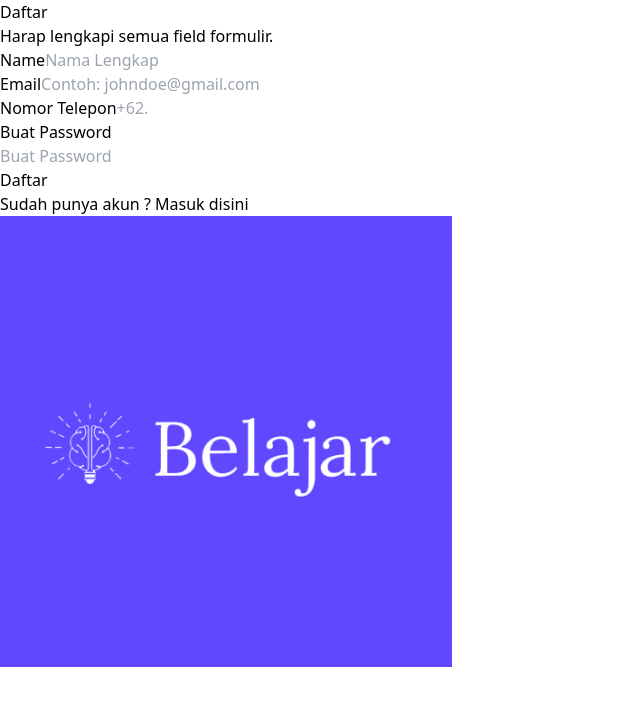
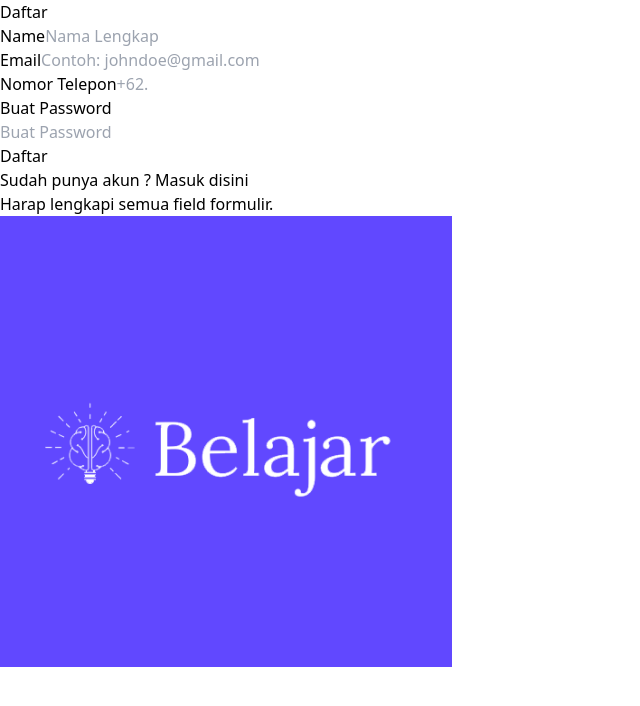
Before and after one commit to rizkyjackbar/fe_binar_final_project, a React (Vite) app: page /register in a window 1280 px wide. Both pictures are taken after a click on the button "Daftar". Shown: the top 706 px of the page, without its empty margins (0-640 px from the left). Built offline with nearby package versions, Linux system fonts and the light colour scheme.

Commit message:
benerin pesan error user :rizzzz

```diff
--- a/src/component/CardCategory.jsx
+++ b/src/component/CardCategory.jsx
@@ -1,7 +1,7 @@
 const CardCategory = ({ link, img, label }) => {
   return (
     <span className="">
-      <a href={link} className=" flex items-center flex-col gap-4 text-center">
+      <a href={link} className="flex items-center flex-col gap-4 text-center mx-2">
         <img src={img} className="w-40 h-[6.25rem] rounded-3xl object-cover" />
         <label>{label}</label>
       </a>
--- a/src/page/Home.jsx
+++ b/src/page/Home.jsx
@@ -3,7 +3,7 @@ import {
   CardCourse,
   ButtonBuy,
   Button,
-  Navbar,
+  MainNavbar,
 } from "../component";
 import { hero, PM, UIUX, WEB, AND, DS, IOS } from "../assets";
 import { useEffect, useState } from "react";
@@ -20,7 +20,7 @@ const Home = () => {
       colorBf: "#E8F1FF",
       textColor: "black",
       text: "All",
-      classes: "rounded-2xl px-5 py-1",
+      classes: "rounded-2xl px-5 mx-2",
       query: "",
     },
     {
@@ -28,7 +28,7 @@ const Home = () => {
       colorBf: "#E8F1FF",
       textColor: "black",
       text: "Data Science",
-      classes: "rounded-2xl px-5 py-1",
+      classes: "rounded-2xl px-5 mx-2",
       query: "Data Science",
     },
     {
@@ -36,7 +36,7 @@ const Home = () => {
       colorBf: "#E8F1FF",
       textColor: "black",
       text: "Android Development",
-      classes: "rounded-2xl px-5 py-1",
+      classes: "rounded-2xl px-5 py-1 mx-2",
       query: "Android",
     },
     {
@@ -44,7 +44,7 @@ const Home = () => {
       colorBf: "#E8F1FF",
       textColor: "black",
       text: "Web Development",
-      classes: "rounded-2xl px-5 py-1",
+      classes: "rounded-2xl px-5 py-1 mx-2",
       query: "Web Development",
     },
     {
@@ -52,7 +52,7 @@ const Home = () => {
       colorBf: "#E8F1FF",
       textColor: "black",
       text: "IOS Development",
-      classes: "rounded-2xl px-5 py-1",
+      classes: "rounded-2xl px-5 py-1 mx-2",
       query: "IOS",
     },
     {
@@ -60,7 +60,7 @@ const Home = () => {
       colorBf: "#E8F1FF",
       textColor: "black",
       text: "Business Intelligence",
-      classes: "rounded-2xl px-5 py-1",
+      classes: "rounded-2xl px-5 py-1 mx-2",
       query: "Product Manager",
     },
     {
@@ -68,7 +68,7 @@ const Home = () => {
       colorBf: "#E8F1FF",
       textColor: "black",
       text: "UI/UX Design",
-      classes: "rounded-2xl px-5 py-1",
+      classes: "rounded-2xl px-5 py-1 mx-2",
       query: "UI/UX",
     },
   ];
@@ -89,7 +89,7 @@ const Home = () => {
   return (
     <>
       <header className="sticky top-0 z-10">
-        <Navbar />
+        <MainNavbar />
       </header>
       <main>
         <section id="Hero">
@@ -173,7 +173,7 @@ const Home = () => {
                 Lihat Semua
               </Link>
             </div>
-            <div className="flex mt-3 justify-between text-sm font-bold">
+            <div className="flex mt-3 justify-between text-xs font-bold">
               {buttonData.map((button, index) => (
                 <Button
                   key={index}
--- a/src/page/Register.jsx
+++ b/src/page/Register.jsx
@@ -27,7 +27,7 @@ const Register = () => {
     if (password.length < 8) {
       setNotification({
         type: "error",
-        message: "Password harus memiliki setidaknya 8 karakter.",
+        message: "Password min 8 karakter.",
       });
       return;
     }
@@ -106,27 +106,11 @@ const Register = () => {
   return (
     <div className="grid grid-cols-1 lg:grid-cols-2 h-screen">
       {/* Left Section */}
-      <div className="p-10 flex items-center justify-center ml-16 mx-9 bg-white">
+      <div className="p-10 flex items-center justify-center ml-16 mx-9 mb-5 bg-white">
         <form className="w-full lg:w-80 flex flex-col items-start">
           <h2 className="text-3xl font-bold mb-6 text-indigo-600 self-start">
             Daftar
           </h2>
-
-          {notification && (
-            <div
-              className={`mb-4 p-4 ${
-                notification.type === "success"
-                  ? "bg-green-100 text-green-800"
-                  : "bg-red-100 text-red-800"
-              } border-l-4 ${
-                notification.type === "success"
-                  ? "border-green-500"
-                  : "border-red-500"
-              }`}
-            >
-              {notification.message}
-            </div>
-          )}
 
           <div className="mb-4 w-full">
             <label
@@ -240,6 +224,19 @@ const Register = () => {
               Masuk disini
             </Link>
           </p>
+          <div className="flex items-center justify-center mx-40 ">
+            {notification && (
+              <div
+                className={`text-${
+                  notification.type === "success" ? "green" : "red"
+                }-500 bg-${
+                  notification.type === "success" ? "green" : "red"
+                }-100 p-2 rounded-xl absolute bottom-0 mb-4`}
+              >
+                {notification.message}
+              </div>
+            )}
+          </div>
         </form>
       </div>
 
--- a/src/page/WebLogin.jsx
+++ b/src/page/WebLogin.jsx
@@ -153,7 +153,7 @@ const WebLogin = () => {
               </div>
             )}
             {error && (
-              <div className="text-red-500 bg-red-100 p-2 rounded-md absolute bottom-0 mb-4">
+              <div className="text-red-500 bg-red-100 p-2 rounded-xl absolute bottom-0 mb-4">
                 {error}
               </div>
             )}
```
